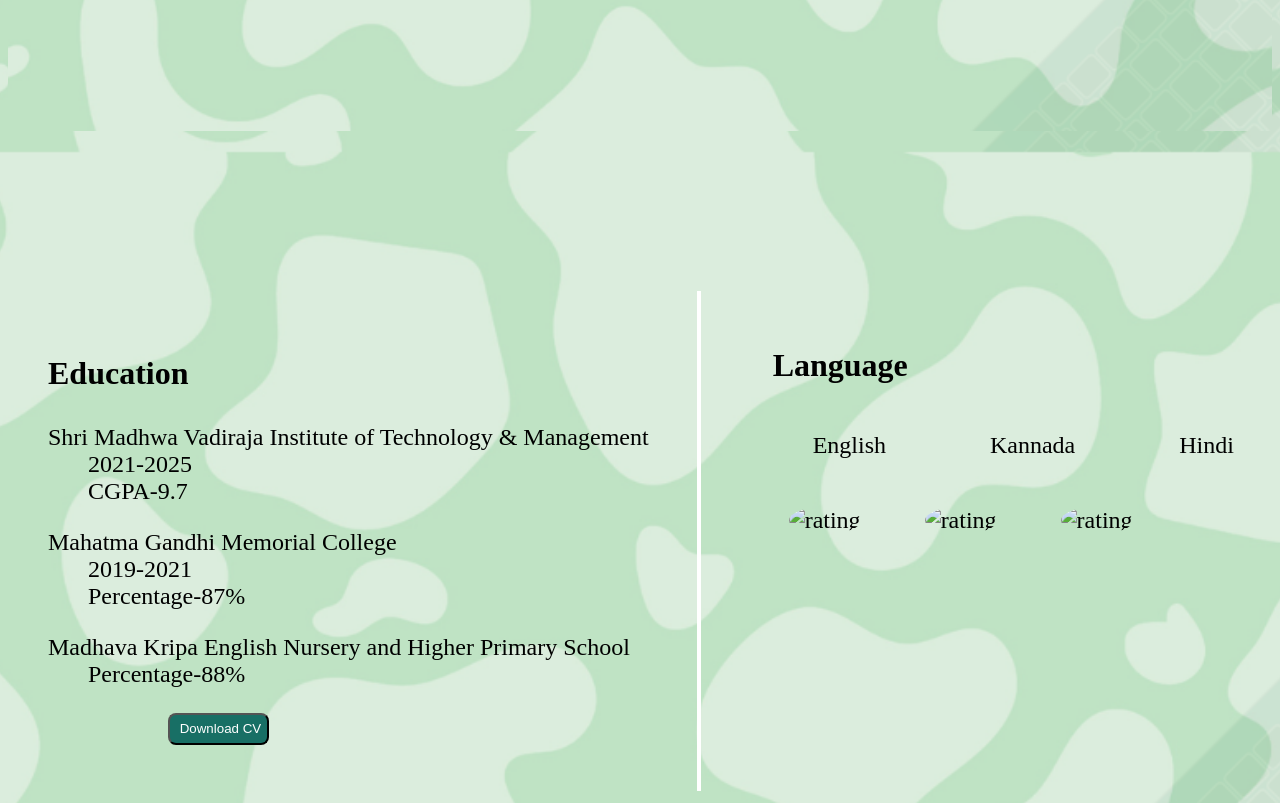
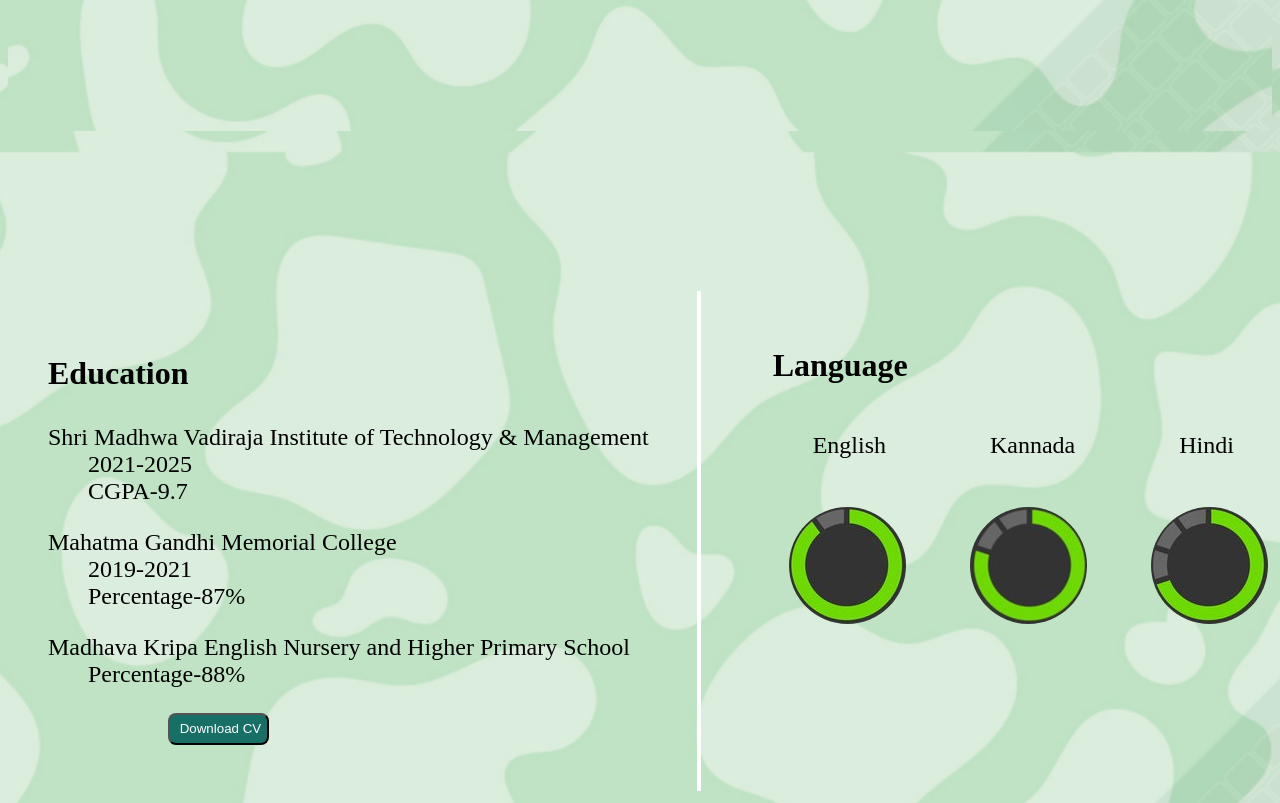
Before and after one commit to shreelaxmikamath/portfolio, a plain HTML site: page readall.html in a window 1280 px wide. Shown: the part 672-1475 px from the top of the page. Drawn offline with Linux system fonts and the light colour scheme.

Commit message:
imagesupdated

```diff
--- a/readall.html
+++ b/readall.html
@@ -42,9 +42,9 @@
         <ul>English</ul><ul> Kannada</ul><ul> Hindi</ul>
     </div>
         <div class="lang2">
-            <img src="./images/rating1.jpg" alt="rating" class="rating"/>
-            <img src="./images/rating2.jpg" alt="rating" class="rating"/>
-            <img src="./images/rating 3.jpg" alt="rating"class="rating" />
+            <img src="./images/icon/rating1.jpg" alt="rating" class="rating"/>
+            <img src="./images/icon/rating2.jpg" alt="rating" class="rating"/>
+            <img src="./images/icon/rating 3.jpg" alt="rating"class="rating" />
         </div>
     </ul>
     </div>
```
Also changed, not shown: index.html (+1 -2 lines), images/icon/github.png (renamed from images/New folder/github.png), images/icon/linkedin.png (renamed from images/New folder/linkedin.png), images/icon/rating 3.jpg (renamed from images/New folder/rating 3.jpg), images/icon/rating1.jpg (renamed from images/New folder/rating1.jpg), images/icon/rating2.jpg (renamed from images/New folder/rating2.jpg), images/my image.jpg (added).
